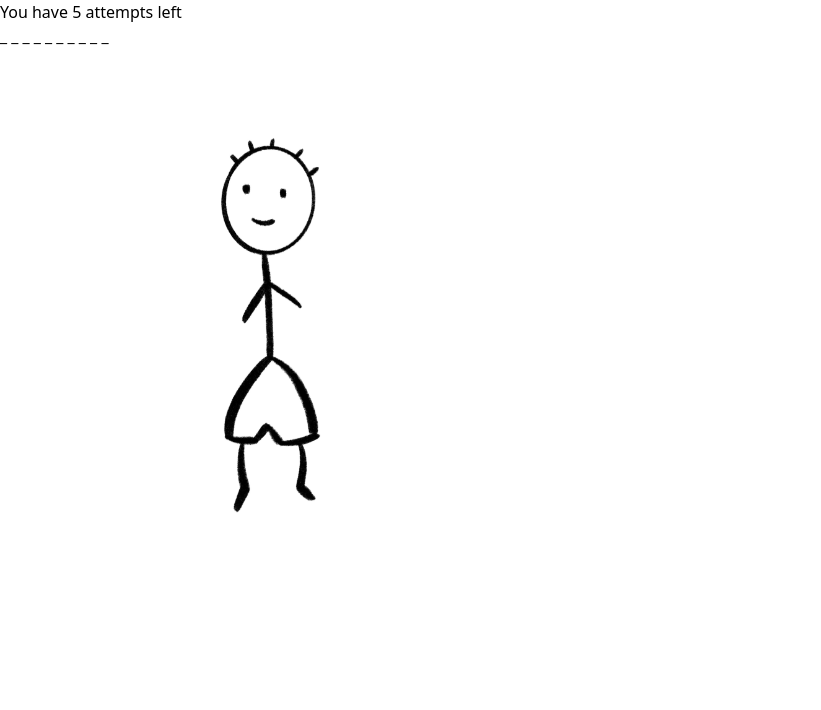
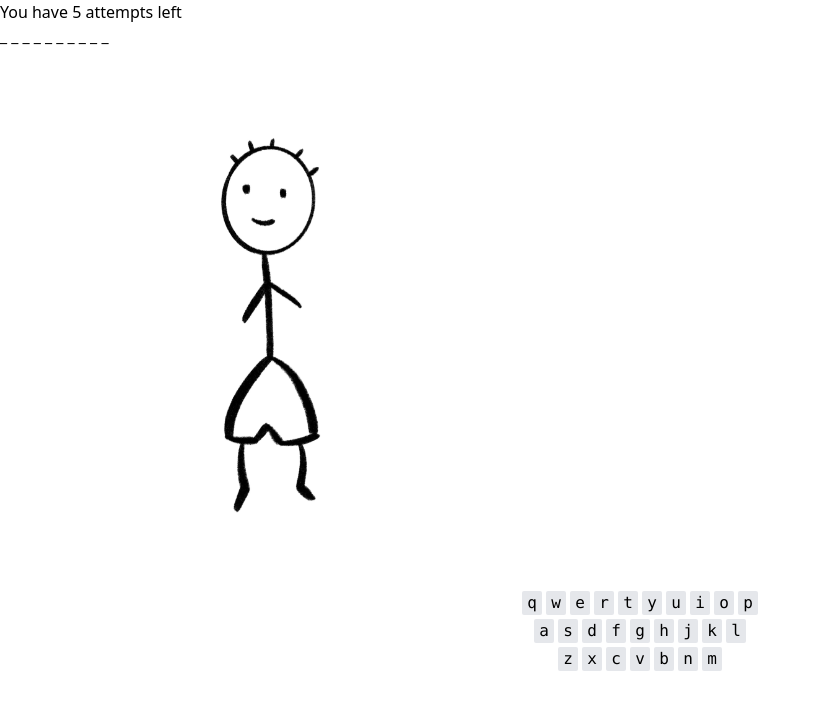
Before and after one commit to dasha-ria/hangman-game, a Next.js app: page / in a window 1280 px wide. Shown: the top 710 px of the page, without its empty margins (0-821 px from the left). Built offline with nearby package versions, Linux system fonts and the light colour scheme.

Commit message:
making keyboard ui

```diff
--- a/src/pages/index.tsx
+++ b/src/pages/index.tsx
@@ -196,6 +196,93 @@ export default function Home({ randomWord }) {
       <p>{renderWord(randomWord, guesses)}</p>
       <p>{guesses.join(" ")}</p>
       <img src={`img-${attemptsLeft}.jpg`} className="w-96 h-auto"></img>
+
+      <div className="flex flex-col items-center gap-1">
+        <div className="flex gap-1">
+          <kbd className="w-5 bg-gray-200 rounded-sm flex justify-center">
+            q
+          </kbd>
+          <kbd className="w-5 bg-gray-200 rounded-sm flex justify-center">
+            w
+          </kbd>
+          <kbd className="w-5 bg-gray-200 rounded-sm flex justify-center">
+            e
+          </kbd>
+          <kbd className="w-5 bg-gray-200 rounded-sm flex justify-center">
+            r
+          </kbd>
+          <kbd className="w-5 bg-gray-200 rounded-sm flex justify-center">
+            t
+          </kbd>
+          <kbd className="w-5 bg-gray-200 rounded-sm flex justify-center">
+            y
+          </kbd>
+          <kbd className="w-5 bg-gray-200 rounded-sm flex justify-center">
+            u
+          </kbd>
+          <kbd className="w-5 bg-gray-200 rounded-sm flex justify-center">
+            i
+          </kbd>
+          <kbd className="w-5 bg-gray-200 rounded-sm flex justify-center">
+            o
+          </kbd>
+          <kbd className="w-5 bg-gray-200 rounded-sm flex justify-center">
+            p
+          </kbd>
+        </div>
+        <div className="flex gap-1 items-center">
+          <kbd className="w-5 bg-gray-200 rounded-sm flex justify-center">
+            a
+          </kbd>
+          <kbd className="w-5 bg-gray-200 rounded-sm flex justify-center">
+            s
+          </kbd>
+          <kbd className="w-5 bg-gray-200 rounded-sm flex justify-center">
+            d
+          </kbd>
+          <kbd className="w-5 bg-gray-200 rounded-sm flex justify-center">
+            f
+          </kbd>
+          <kbd className="w-5 bg-gray-200 rounded-sm flex justify-center">
+            g
+          </kbd>
+          <kbd className="w-5 bg-gray-200 rounded-sm flex justify-center">
+            h
+          </kbd>
+          <kbd className="w-5 bg-gray-200 rounded-sm flex justify-center">
+            j
+          </kbd>
+          <kbd className="w-5 bg-gray-200 rounded-sm flex justify-center">
+            k
+          </kbd>
+          <kbd className="w-5 bg-gray-200 rounded-sm flex justify-center">
+            l
+          </kbd>
+        </div>
+        <div className="flex gap-1 items-center">
+          <kbd className="w-5 bg-gray-200 rounded-sm flex justify-center">
+            z
+          </kbd>
+          <kbd className="w-5 bg-gray-200 rounded-sm flex justify-center">
+            x
+          </kbd>
+          <kbd className="w-5 bg-gray-200 rounded-sm flex justify-center">
+            c
+          </kbd>
+          <kbd className="w-5 bg-gray-200 rounded-sm flex justify-center">
+            v
+          </kbd>
+          <kbd className="w-5 bg-gray-200 rounded-sm flex justify-center">
+            b
+          </kbd>
+          <kbd className="w-5 bg-gray-200 rounded-sm flex justify-center">
+            n
+          </kbd>
+          <kbd className="w-5 bg-gray-200 rounded-sm flex justify-center">
+            m
+          </kbd>
+        </div>
+      </div>
     </div>
   );
 }
```
